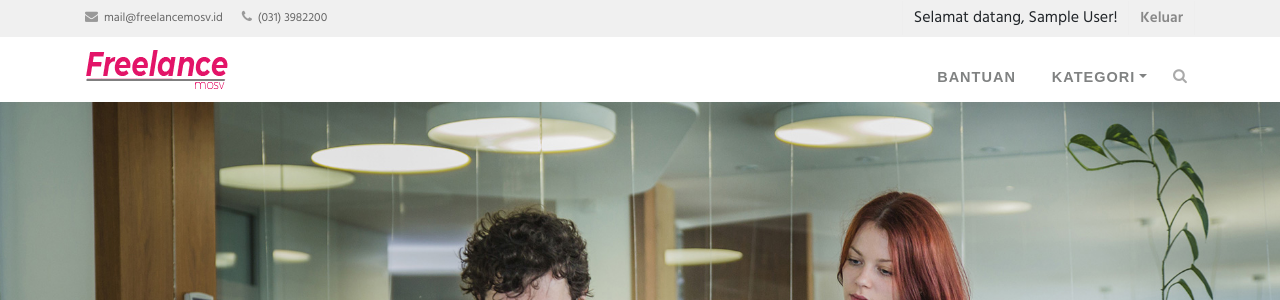
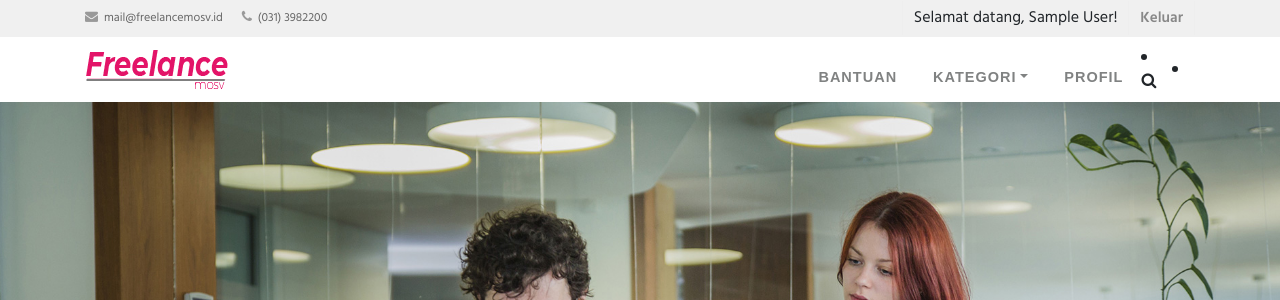
Before and after one commit to safiravanillia/FPMBD, a PHP site: page /index.php in a window 1280 px wide. Shown: the top 300 px of the page. Run offline with PHP 8.4, Linux system fonts and the light colour scheme; the visitor is signed in with stand-in values (Sample User, id 1).

Commit message:
tambah navbar profil freelan sm pengusaha

```diff
--- a/template edit/index.php
+++ b/template edit/index.php
@@ -1,5 +1,6 @@
 <?php
   session_start();
+
   $servername = "localhost";
   $username = "root";
   $password = "";
@@ -99,6 +100,14 @@
                     <a class="dropdown-item"  target="_empty" href="#">Web dan Pemograman</a>
                     <a class="dropdown-item"  target="_empty" href="#">Penulisan dan Penerjemahan</a>
                     <a class="dropdown-item"  target="_empty" href="#">Visual dan Audio</a>
+                   <?php
+                  if(isset($_SESSION["free"])&&isset($_SESSION["logged"])){
+                    echo '
+                    <li class="nav-item" ><a class="nav-link smooth-scroll" href="profilfree.php">Profil</a></li> ';
+                  } elseif(isset($_SESSION["peng"])&&isset($_SESSION["logged"])){
+                    echo '
+                    <li class="nav-item" ><a class="nav-link smooth-scroll" href="profilpeng.php">Profil</a></li> ';
+                  }?>
                   </div>
                 </li>
                 <li>
```
